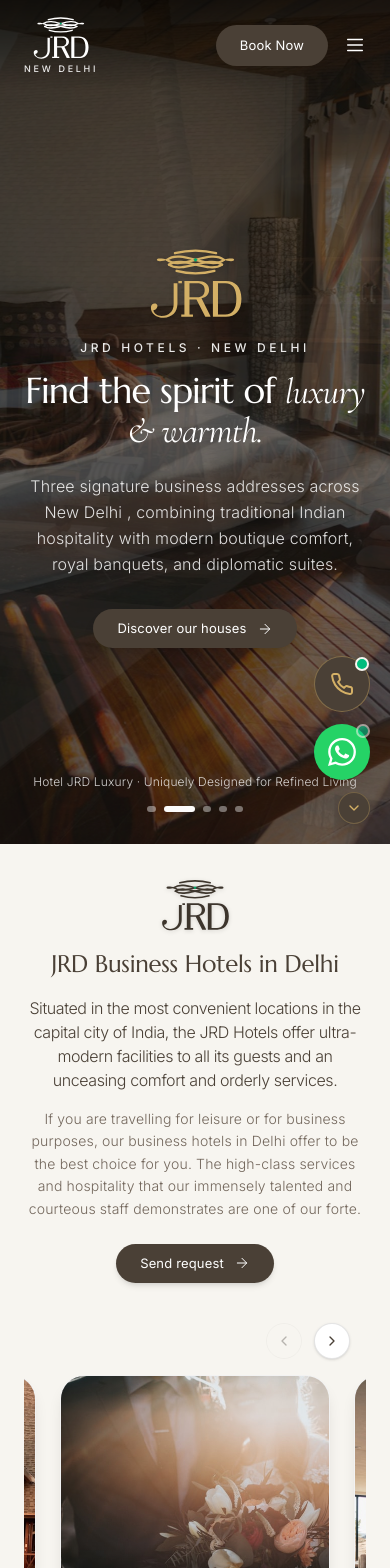
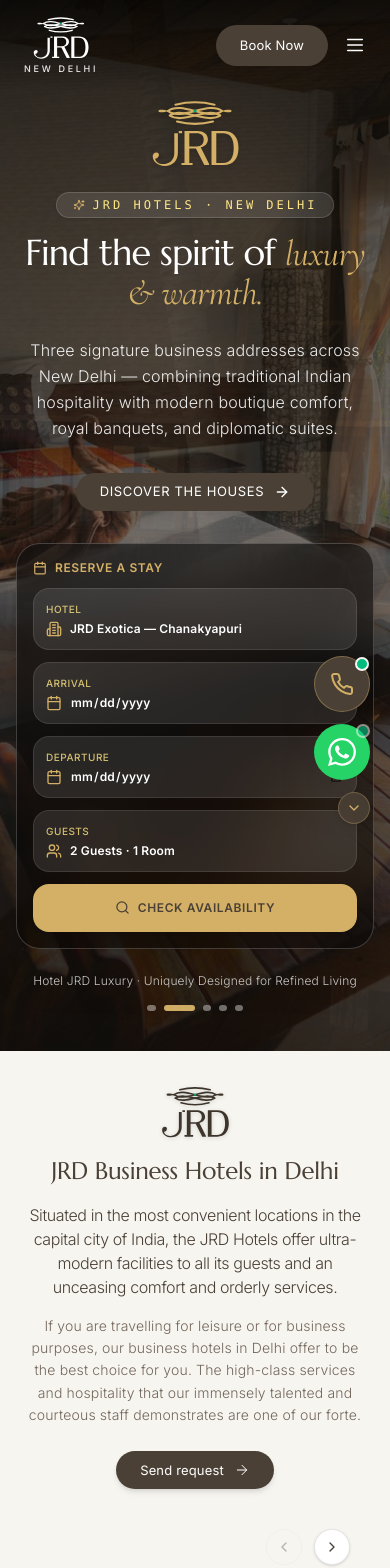
Before and after one commit to canvasLayerDev/hospitality, a React (Vite) app: page / in a window 390 px wide. Shown: the top 1568 px of the page. Built offline with nearby package versions, Linux system fonts and the light colour scheme.

Commit message:
feat: design hero section with requested copy, Discover the Houses CTA, and Reserve a Stay booking widget

```diff
--- a/src/components/Hero.tsx
+++ b/src/components/Hero.tsx
@@ -1,10 +1,14 @@
-import { useEffect, useState } from 'react';
-import { ArrowRight } from 'lucide-react';
-import { heroSlides } from '../data/content';
+import React, { useEffect, useState } from 'react';
+import { ArrowRight, Calendar, Building2, Users, Search, Sparkles } from 'lucide-react';
+import { heroSlides, properties } from '../data/content';
 import { JRDLogo } from './JRDLogo';
 
 export function Hero() {
   const [idx, setIdx] = useState(0);
+  const [selectedHotel, setSelectedHotel] = useState('exotica');
+  const [arrivalDate, setArrivalDate] = useState('');
+  const [departureDate, setDepartureDate] = useState('');
+  const [guestConfig, setGuestConfig] = useState('2 Guests · 1 Room');
 
   useEffect(() => {
     const t = setInterval(() => setIdx((i) => (i + 1) % heroSlides.length), 6500);
@@ -13,75 +17,201 @@
 
   const activeSlide = heroSlides[idx];
 
+  const handleCheckAvailability = (e: React.FormEvent) => {
+    e.preventDefault();
+    const contactSection = document.getElementById('contact');
+    if (contactSection) {
+      contactSection.scrollIntoView({ behavior: 'smooth' });
+    }
+  };
+
   return (
     <section
       id="top"
       data-testid="hero-section"
-      className="relative h-screen min-h-[700px] w-full bg-[color:var(--color-royal-bg)] text-white overflow-hidden flex items-center justify-center text-center"
+      className="relative min-h-[850px] lg:h-screen w-full bg-[color:var(--color-royal-bg)] text-white overflow-hidden flex flex-col justify-between pt-24 pb-10"
     >
-      {/* Background Slides */}
+      {/* Background Hero Slides */}
       {heroSlides.map((slide, i) => (
         <div
           key={slide.src}
-          className="absolute inset-0 transition-opacity duration-[1400ms] ease-out"
+          className="absolute inset-0 transition-opacity duration-[1400ms] ease-out pointer-events-none"
           style={{ opacity: i === idx ? 1 : 0 }}
         >
           <img
             src={slide.src}
             alt={slide.title}
-            className={`image-cover ${i === idx ? 'kenburns' : ''}`}
+            className={`w-full h-full object-cover ${i === idx ? 'scale-105 transition-transform duration-[7000ms] ease-out' : ''}`}
             loading={i === 0 ? 'eager' : 'lazy'}
           />
-          <div className="absolute inset-0 bg-black/45 backdrop-brightness-90" />
+          <div className="absolute inset-0 bg-gradient-to-b from-black/70 via-black/40 to-black/80" />
         </div>
       ))}
 
-      {/* Centered JRD Hotels Hero Layout */}
-      <div className="relative z-10 max-w-4xl mx-auto px-6 pt-12 flex flex-col items-center">
+      {/* Main Content Container */}
+      <div className="relative z-10 max-w-5xl mx-auto px-6 text-center flex flex-col items-center justify-center flex-1 my-auto">
 
-        {/* Prominent JRD Logo Emblem & Typography in Gold #D4B066 */}
-        <div className="mb-3">
-          <JRDLogo size={76} />
+        {/* Brand Logo Emblem & Gold Title */}
+        <div className="mb-4">
+          <JRDLogo size={72} variant="gold" />
         </div>
 
-        {/* Subtitle */}
-        <p className="tag-line text-white/90 text-xs tracking-[0.3em] uppercase mb-4 font-sans font-medium">
-          JRD Hotels · New Delhi
+        {/* Subtitle Line */}
+        <div className="inline-flex items-center gap-2 px-4 py-1 rounded-full bg-white/10 backdrop-blur-md text-amber-200 text-xs tracking-[0.25em] uppercase font-mono mb-4 border border-white/15 shadow-sm">
+          <Sparkles size={12} className="text-[color:var(--color-sand)]" />
+          <span>JRD Hotels · New Delhi</span>
+        </div>
+
+        {/* Headline */}
+        <h1 className="font-serif text-4xl sm:text-6xl md:text-7xl lg:text-[76px] leading-[1.08] tracking-tight font-normal text-white mb-6">
+          Find the spirit of <span className="italic font-display text-[color:var(--color-sand)]">luxury & warmth.</span>
+        </h1>
+
+        {/* Description Paragraph */}
+        <p className="text-base sm:text-lg text-white/90 max-w-3xl font-sans font-light leading-relaxed mb-8">
+          Three signature business addresses across New Delhi — combining traditional Indian hospitality with modern boutique comfort, royal banquets, and diplomatic suites.
         </p>
 
-        {/* Headline */}
-        <h1 className="font-serif text-4xl sm:text-6xl md:text-7xl lg:text-[80px] leading-[1.05] tracking-tight font-normal text-white mb-6">
-          Find the spirit of <span className="italic font-display">luxury & warmth.</span>
-        </h1>
+        {/* CTA Button */}
+        <div className="mb-8">
+          <a
+            href="#hotels"
+            className="btn-royal py-3.5 px-8 text-xs tracking-wider uppercase group shadow-2xl bg-[color:var(--color-sand)] text-[color:var(--color-royal-dark)] hover:bg-amber-300 font-semibold transition-all cursor-pointer"
+            data-testid="hero-cta-hotels"
+          >
+            <span>Discover the Houses</span>
+            <ArrowRight size={16} className="transition-transform group-hover:translate-x-1" />
+          </a>
+        </div>
+      </div>
 
-        {/* Paragraph */}
-        <p className="text-base sm:text-lg text-white/85 max-w-2xl font-sans font-light leading-relaxed mb-8">
-          Three signature business addresses across New Delhi , combining traditional Indian hospitality with modern boutique comfort, royal banquets, and diplomatic suites.
-        </p>
+      {/* Quick Reservation Booking Bar / Widget */}
+      <div className="relative z-20 max-w-[1400px] w-full mx-auto px-4 md:px-8 mb-6">
+        <div className="bg-black/50 backdrop-blur-xl border border-white/20 rounded-3xl p-4 md:p-6 shadow-2xl">
 
-        {/* Pill Action Button */}
-        <a
-          href="#about"
-          className="btn-royal py-3.5 px-8 text-sm group shadow-lg"
-          data-testid="hero-cta-hotels"
-        >
-          <span>Discover our houses</span>
-          <ArrowRight size={16} strokeWidth={1.5} className="transition-transform group-hover:translate-x-1" />
-        </a>
+          <div className="flex items-center gap-2 mb-3 text-xs uppercase tracking-wider font-semibold text-[color:var(--color-sand)]">
+            <Calendar size={14} />
+            <span>Reserve a Stay</span>
+          </div>
 
+          <form onSubmit={handleCheckAvailability} className="grid grid-cols-1 sm:grid-cols-2 lg:grid-cols-12 gap-3 items-center">
+
+            {/* Hotel Field */}
+            <div className="lg:col-span-3 bg-white/10 hover:bg-white/15 rounded-2xl p-3 border border-white/10 transition-colors">
+              <label className="text-[10px] uppercase tracking-wider text-amber-200/80 font-medium block mb-1">
+                Hotel
+              </label>
+              <div className="flex items-center gap-2">
+                <Building2 size={16} className="text-[color:var(--color-sand)] shrink-0" />
+                <select
+                  value={selectedHotel}
+                  onChange={(e) => setSelectedHotel(e.target.value)}
+                  className="w-full bg-transparent text-xs font-semibold text-white focus:outline-none appearance-none cursor-pointer"
+                >
+                  <option value="exotica" className="bg-[color:var(--color-royal-dark)] text-white">
+                    JRD Exotica — Chanakyapuri
+                  </option>
+                  <option value="luxury" className="bg-[color:var(--color-royal-dark)] text-white">
+                    JRD Luxury — Hauz Khas
+                  </option>
+                  <option value="pride" className="bg-[color:var(--color-royal-dark)] text-white">
+                    JRD Pride — Jangpura
+                  </option>
+                </select>
+              </div>
+            </div>
+
+            {/* Arrival Date Field */}
+            <div className="lg:col-span-2 bg-white/10 hover:bg-white/15 rounded-2xl p-3 border border-white/10 transition-colors">
+              <label className="text-[10px] uppercase tracking-wider text-amber-200/80 font-medium block mb-1">
+                Arrival
+              </label>
+              <div className="flex items-center gap-2">
+                <Calendar size={16} className="text-[color:var(--color-sand)] shrink-0" />
+                <input
+                  type="date"
+                  min={new Date().toISOString().split('T')[0]}
+                  value={arrivalDate}
+                  onChange={(e) => setArrivalDate(e.target.value)}
+                  placeholder="Add date"
+                  className="w-full bg-transparent text-xs font-semibold text-white focus:outline-none cursor-pointer"
+                />
+              </div>
+            </div>
+
+            {/* Departure Date Field */}
+            <div className="lg:col-span-2 bg-white/10 hover:bg-white/15 rounded-2xl p-3 border border-white/10 transition-colors">
+              <label className="text-[10px] uppercase tracking-wider text-amber-200/80 font-medium block mb-1">
+                Departure
+              </label>
+              <div className="flex items-center gap-2">
+                <Calendar size={16} className="text-[color:var(--color-sand)] shrink-0" />
+                <input
+                  type="date"
+                  min={arrivalDate || new Date().toISOString().split('T')[0]}
+                  value={departureDate}
+                  onChange={(e) => setDepartureDate(e.target.value)}
+                  placeholder="Add date"
+                  className="w-full bg-transparent text-xs font-semibold text-white focus:outline-none cursor-pointer"
+                />
+              </div>
+            </div>
+
+            {/* Guests & Rooms Field */}
+            <div className="lg:col-span-3 bg-white/10 hover:bg-white/15 rounded-2xl p-3 border border-white/10 transition-colors">
+              <label className="text-[10px] uppercase tracking-wider text-amber-200/80 font-medium block mb-1">
+                Guests
+              </label>
+              <div className="flex items-center gap-2">
+                <Users size={16} className="text-[color:var(--color-sand)] shrink-0" />
+                <select
+                  value={guestConfig}
+                  onChange={(e) => setGuestConfig(e.target.value)}
+                  className="w-full bg-transparent text-xs font-semibold text-white focus:outline-none appearance-none cursor-pointer"
+                >
+                  <option value="1 Guest · 1 Room" className="bg-[color:var(--color-royal-dark)] text-white">
+                    1 Guest · 1 Room
+                  </option>
+                  <option value="2 Guests · 1 Room" className="bg-[color:var(--color-royal-dark)] text-white">
+                    2 Guests · 1 Room
+                  </option>
+                  <option value="3 Guests · 1 Suite" className="bg-[color:var(--color-royal-dark)] text-white">
+                    3 Guests · 1 Suite
+                  </option>
+                  <option value="4+ Guests · Group" className="bg-[color:var(--color-royal-dark)] text-white">
+                    4+ Guests · Group Booking
+                  </option>
+                </select>
+              </div>
+            </div>
+
+            {/* Check Availability CTA Button */}
+            <div className="lg:col-span-2">
+              <button
+                type="submit"
+                className="w-full py-4 px-4 rounded-2xl bg-[color:var(--color-sand)] text-[color:var(--color-royal-dark)] hover:bg-amber-300 font-semibold text-xs uppercase tracking-wider shadow-lg flex items-center justify-center gap-2 transition-all cursor-pointer"
+              >
+                <Search size={15} />
+                <span>Check Availability</span>
+              </button>
+            </div>
+
+          </form>
+        </div>
       </div>
 
       {/* Bottom Carousel Navigation Dots & Caption */}
-      <div className="absolute bottom-8 left-0 right-0 z-10 px-8 flex flex-col sm:flex-row items-center justify-between gap-4 max-w-[1600px] mx-auto text-xs text-white/80">
-        <p className="font-sans font-light">{activeSlide.caption}</p>
+      <div className="relative z-10 px-8 flex flex-col sm:flex-row items-center justify-between gap-4 max-w-[1600px] mx-auto text-xs text-white/80">
+        <p className="font-sans font-light text-center sm:text-left">{activeSlide.caption}</p>
         <div className="flex gap-2">
           {heroSlides.map((_, i) => (
             <button
               key={i}
               onClick={() => setIdx(i)}
               aria-label={`Go to slide ${i + 1}`}
-              className={`h-1.5 rounded-full transition-all duration-500 ${i === idx ? 'w-8 bg-white' : 'w-2 bg-white/40'
-                }`}
+              className={`h-1.5 rounded-full transition-all duration-500 cursor-pointer ${
+                i === idx ? 'w-8 bg-[color:var(--color-sand)]' : 'w-2 bg-white/40'
+              }`}
             />
           ))}
         </div>
--- a/src/components/Properties.tsx
+++ b/src/components/Properties.tsx
@@ -1,162 +1,135 @@
-import { useState, useEffect } from 'react';
-import { ChevronLeft, ChevronRight } from 'lucide-react';
+import { ArrowRight, Sparkles } from 'lucide-react';
+import { properties } from '../data/content';
 
 export function Properties() {
-  const [scrollPos, setScrollPos] = useState(0);
-  const [isHovered, setIsHovered] = useState(false);
-
   const roomCards = [
     {
       id: 'exotica-suite',
       name: 'JRD Exotica Suite',
-      price: 'From ₹7,500',
+      price: 'From ₹7,500 / night',
       image: '/images/properties/room-exotica-suite.jpg',
-      description: 'Panoramic balcony with views of South Delhi, comfortably furnished with luxury teak interiors, quiet acoustics, and private parking.'
+      description: 'Panoramic balcony with views of South Delhi, comfortably furnished with luxury teak interiors, quiet acoustics, and private parking.',
+      tag: 'Chanakyapuri',
     },
     {
       id: 'luxury-deluxe',
       name: 'JRD Luxury Deluxe',
-      price: 'From ₹8,900',
+      price: 'From ₹8,900 / night',
       image: '/images/properties/room-luxury-deluxe.jpg',
-      description: 'Spacious executive room in Chanakyapuri, diplomatic enclaves views, high-quality Italian marble bath, and 24-hour room service.'
+      description: 'Spacious executive room in Safdarjung Enclave, diplomatic enclave views, high-quality Italian marble bath, and 24-hour room service.',
+      tag: 'Hauz Khas',
     },
     {
       id: 'pride-executive',
       name: 'JRD Pride Executive',
-      price: 'From ₹6,500',
+      price: 'From ₹6,500 / night',
       image: '/images/properties/room-pride-executive.jpg',
-      description: 'Contemporary new-build suite in Jangpura with gigabit fiber, workstation, acoustic insulation, and 24-hour lounge access.'
+      description: 'Contemporary new-build suite in Jangpura with gigabit fiber, workstation, acoustic insulation, and 24-hour lounge access.',
+      tag: 'Jangpura',
     },
     {
       id: 'exotica-club',
       name: 'Exotica Club Room',
-      price: 'From ₹8,200',
+      price: 'From ₹8,200 / night',
       image: '/images/properties/room-exotica-club.jpg',
-      description: 'Intimate garden-facing suite with complimentary afternoon Hi-Tea and priority early check-in privilege.'
-    }
+      description: 'Intimate garden-facing suite with complimentary afternoon Hi-Tea and priority early check-in privilege.',
+      tag: 'Panchsheel',
+    },
   ];
-
-  useEffect(() => {
-    if (isHovered) return;
-    const interval = setInterval(() => {
-      setScrollPos((p) => (p >= roomCards.length - 2 ? 0 : p + 1));
-    }, 4000);
-    return () => clearInterval(interval);
-  }, [isHovered, roomCards.length]);
-
-  const prev = () => setScrollPos((p) => Math.max(0, p - 1));
-  const next = () => setScrollPos((p) => Math.min(roomCards.length - 2, p + 1));
 
   return (
     <section
       id="hotels"
       data-testid="properties-section"
-      className="relative bg-[color:var(--color-cream)] py-6 md:py-10 overflow-hidden"
+      className="relative bg-[color:var(--color-cream)] py-16 md:py-24 overflow-hidden"
     >
-      <div className="max-w-[1600px] mx-auto px-4 md:px-8">
+      <div className="max-w-[1600px] mx-auto px-6 md:px-12 space-y-12">
 
-        {/* Full-width Container with Room Background Image matching Screenshot 1 */}
-        <div
-          className="relative rounded-[32px] overflow-hidden min-h-[580px] bg-[color:var(--color-royal-bg)] p-6 md:p-10 flex flex-col justify-between"
-          onMouseEnter={() => setIsHovered(true)}
-          onMouseLeave={() => setIsHovered(false)}
-        >
+        {/* Top Hero Card Container */}
+        <div className="relative rounded-[32px] overflow-hidden bg-[color:var(--color-royal-bg)] p-8 md:p-14 shadow-2xl text-white">
           {/* Background Room Photo with Dark Overlay */}
           <div className="absolute inset-0 z-0">
             <img
               src="/images/properties/exotica-main.jpg"
               alt="Room Background"
-              className="w-full h-full object-cover opacity-45"
+              className="w-full h-full object-cover opacity-35"
             />
-            <div className="absolute inset-0 bg-gradient-to-r from-black/80 via-black/40 to-transparent" />
+            <div className="absolute inset-0 bg-gradient-to-r from-black/90 via-black/60 to-black/30" />
           </div>
 
-          {/* Main Layout Grid */}
-          <div className="relative z-10 grid grid-cols-1 lg:grid-cols-12 gap-8 items-center h-full pt-4">
-
-            {/* Left Side: Overlaid Text matching Screenshot 1 */}
-            <div className="lg:col-span-5 text-white pr-4">
-              <h2 className="font-sans text-3xl sm:text-4xl md:text-5xl lg:text-[48px] font-normal leading-[1.1] tracking-tight mb-5">
-                Cozy comfort rooms and spacious suites
+          <div className="relative z-10 grid grid-cols-1 lg:grid-cols-12 gap-8 items-center">
+            {/* Left Header */}
+            <div className="lg:col-span-6 space-y-4">
+              <div className="inline-flex items-center gap-2 px-3.5 py-1.5 rounded-full bg-[color:var(--color-sand)]/20 text-[color:var(--color-sand)] text-xs uppercase tracking-widest font-mono border border-[color:var(--color-sand)]/30">
+                <Sparkles size={14} />
+                <span>Our Hotels & Executive Suites</span>
+              </div>
+              <h2 className="font-serif text-3xl sm:text-4xl md:text-5xl font-normal leading-tight tracking-tight text-white">
+                Cozy comfort rooms & spacious luxury suites
               </h2>
-              <p className="text-sm md:text-base text-white/80 font-light max-w-md leading-relaxed">
-                Experience quiet luxury across South Delhi, Chanakyapuri, and Jangpura with high-quality furnishings, acoustic insulation, and round-the-clock service.
-              </p>
             </div>
 
-            {/* Right Side: Floating White Cards Grid matching Screenshot 1 */}
-            <div className="lg:col-span-7 overflow-hidden">
-              <div
-                className="flex gap-6 transition-transform duration-700 ease-out"
-                style={{ transform: `translateX(-${scrollPos * 340}px)` }}
-              >
-                {roomCards.map((card) => (
-                  <div
-                    key={card.id}
-                    className="shrink-0 w-[300px] sm:w-[320px] md:w-[340px] bg-white rounded-[28px] p-5 shadow-2xl text-[color:var(--color-charcoal)] group cursor-pointer transition-transform hover:-translate-y-1"
+            {/* Right Subtext & CTA */}
+            <div className="lg:col-span-6 space-y-4">
+              <p className="text-sm md:text-base text-white/80 font-light leading-relaxed">
+                Experience quiet boutique luxury across South Delhi, Chanakyapuri, and Jangpura with high-quality teak furnishings, acoustic insulation, and 24/7 concierge assistance.
+              </p>
+              <div className="flex flex-wrap gap-3 pt-2">
+                {properties.map((p) => (
+                  <a
+                    key={p.id}
+                    href="#contact"
+                    className="px-4 py-2 rounded-full bg-white/10 hover:bg-white/20 text-xs text-white border border-white/15 transition-all"
                   >
-                    {/* Top Photo with Price Pill Badge */}
-                    <div className="relative h-48 rounded-2xl overflow-hidden mb-4">
-                      <img
-                        src={card.image}
-                        alt={card.name}
-                        className="image-cover transition-transform duration-700 group-hover:scale-105"
-                      />
-                      <span className="absolute top-3 left-3 bg-white/90 backdrop-blur-md px-3 py-1 rounded-full text-xs font-sans text-[color:var(--color-charcoal)] shadow-sm">
-                        {card.price}
-                      </span>
-                    </div>
-
-                    {/* Room Details */}
-                    <h3 className="font-sans text-2xl font-normal text-[color:var(--color-charcoal)] mb-2">
-                      {card.name}
-                    </h3>
-                    <p className="text-xs text-[color:var(--color-muted)] font-light leading-relaxed mb-4 line-clamp-3">
-                      {card.description}
-                    </p>
-
-                    <a
-                      href="#contact"
-                      className="text-xs text-[color:var(--color-royal-dark)] font-medium hover:underline flex items-center gap-1.5"
-                    >
-                      <span>Book suite</span>
-                      <span>⟶</span>
-                    </a>
-                  </div>
+                    {p.name.split(' - ')[0]}
+                  </a>
                 ))}
               </div>
             </div>
+          </div>
+        </div>
 
-          </div>
+        {/* 4 Room Suites Grid - Clean 4-Column Layout */}
+        <div className="grid grid-cols-1 sm:grid-cols-2 lg:grid-cols-4 gap-6">
+          {roomCards.map((card) => (
+            <div
+              key={card.id}
+              className="bg-white rounded-3xl p-5 shadow-xl text-[color:var(--color-charcoal)] flex flex-col justify-between group cursor-pointer transition-all duration-300 hover:-translate-y-2 hover:shadow-2xl border border-stone-200"
+            >
+              <div>
+                {/* Photo with Badge */}
+                <div className="relative h-52 rounded-2xl overflow-hidden mb-5">
+                  <img
+                    src={card.image}
+                    alt={card.name}
+                    className="w-full h-full object-cover transition-transform duration-700 group-hover:scale-108"
+                  />
+                  <span className="absolute top-3 left-3 bg-white/95 backdrop-blur-md px-3 py-1 rounded-full text-[11px] font-semibold text-[color:var(--color-royal-dark)] shadow-sm">
+                    {card.price}
+                  </span>
+                  <span className="absolute bottom-3 right-3 bg-[color:var(--color-royal-dark)]/90 backdrop-blur-md px-2.5 py-0.5 rounded-full text-[10px] text-[color:var(--color-sand)] border border-[color:var(--color-sand)]/30">
+                    {card.tag}
+                  </span>
+                </div>
 
-          {/* Bottom Center Circular Slider Arrows matching Screenshot 1 */}
-          <div className="relative z-10 flex items-center justify-center gap-4 mt-6">
-            <button
-              onClick={prev}
-              disabled={scrollPos === 0}
-              aria-label="Previous rooms"
-              className={`w-11 h-11 rounded-full flex items-center justify-center transition-all ${
-                scrollPos === 0
-                  ? 'bg-white/20 text-white/40 cursor-not-allowed'
-                  : 'bg-white text-[color:var(--color-royal-dark)] hover:bg-[color:var(--color-cream)] shadow-lg'
-              }`}
-            >
-              <ChevronLeft size={18} />
-            </button>
-            <button
-              onClick={next}
-              disabled={scrollPos >= roomCards.length - 2}
-              aria-label="Next rooms"
-              className={`w-11 h-11 rounded-full flex items-center justify-center transition-all ${
-                scrollPos >= roomCards.length - 2
-                  ? 'bg-white/20 text-white/40 cursor-not-allowed'
-                  : 'bg-white text-[color:var(--color-royal-dark)] hover:bg-[color:var(--color-cream)] shadow-lg'
-              }`}
-            >
-              <ChevronRight size={18} />
-            </button>
-          </div>
+                {/* Details */}
+                <h3 className="font-serif text-2xl font-normal text-[color:var(--color-royal-dark)] mb-2 group-hover:text-[color:var(--color-sand)] transition-colors">
+                  {card.name}
+                </h3>
+                <p className="text-xs text-[color:var(--color-muted)] font-light leading-relaxed mb-6">
+                  {card.description}
+                </p>
+              </div>
 
+              <a
+                href="#contact"
+                className="w-full py-2.5 px-4 rounded-xl bg-[color:var(--color-cream)] hover:bg-[color:var(--color-royal-dark)] hover:text-white text-xs font-semibold text-[color:var(--color-royal-dark)] flex items-center justify-between transition-all duration-300 border border-stone-200"
+              >
+                <span>Book Suite</span>
+                <ArrowRight size={14} />
+              </a>
+            </div>
+          ))}
         </div>
 
       </div>
```
Also changed, not shown: src/components/Gallery.tsx (+42 -32 lines).
